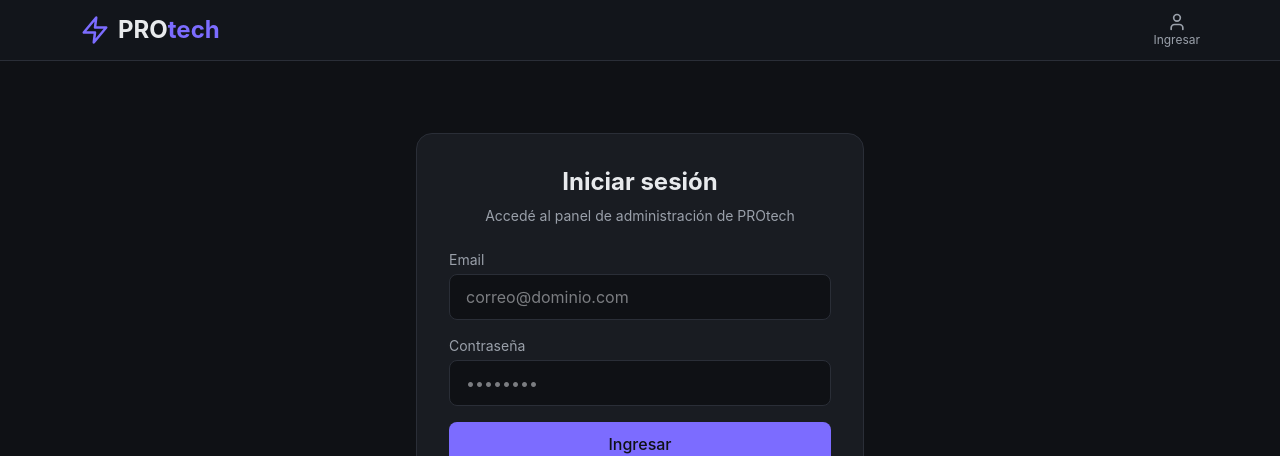
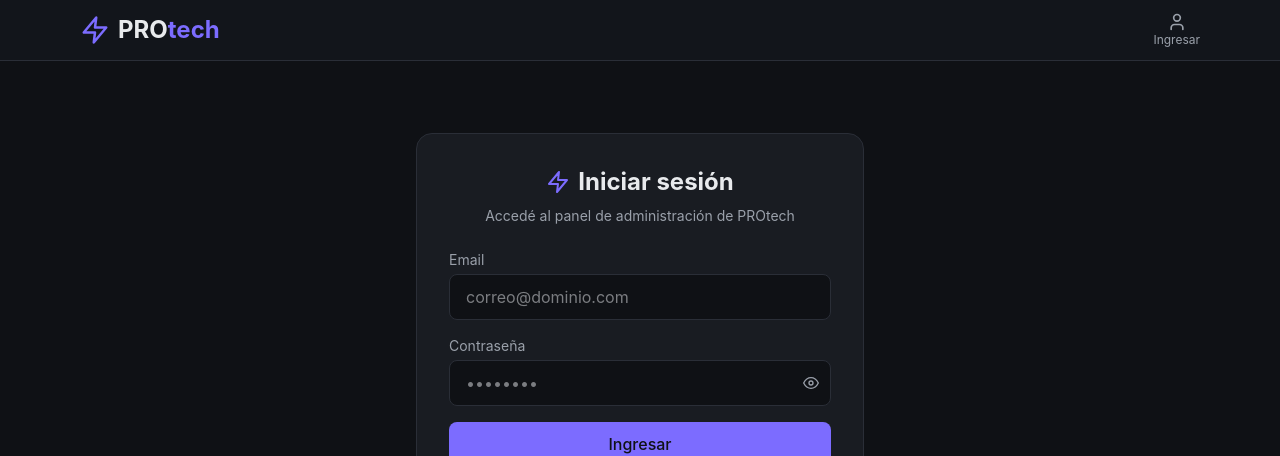
Before and after one commit to amaliafernandez/ecommerce-pro, a React (Vite) app: page /login in a window 1280 px wide. Shown: the top 456 px of the page. Built offline with nearby package versions, Linux system fonts and the light colour scheme.

Commit message:
feat: agregué mejoras en detalles del login

```diff
--- a/src/components/pages/Login.jsx
+++ b/src/components/pages/Login.jsx
@@ -1,8 +1,9 @@
-import {useForm} from "react-hook-form";
-import {Link, useNavigate} from "react-router";
+import { useForm } from "react-hook-form";
+import { Link, useNavigate } from "react-router";
 import Swal from "sweetalert2";
-import {useAppContext} from "../../context/AppContext";
-import {useEffect} from "react";
+import { useAppContext } from "../../context/AppContext";
+import { useEffect, useState } from "react";
+import { FiEye, FiEyeOff, FiZap } from "react-icons/fi";
 
 // Carga inicial de Usuarios
 const usuariosIniciales = [
@@ -54,6 +55,7 @@ function Login() {
   } = useForm();
   const navegacion = useNavigate();
   const { setUsuarioLogueado } = useAppContext();
+  const [mostrarPassword, setMostrarPassword] = useState(false);
 
   // Cargo el LocalStorage:
   useEffect(() => {
@@ -95,7 +97,9 @@ function Login() {
   return (
     <section className="flex items-center justify-center py-12">
       <div className="w-full max-w-md bg-card border border-line rounded-2xl p-8">
-        <h1 className="text-2xl font-bold text-center">Iniciar sesión</h1>
+        <h1 className="flex items-center justify-center gap-2 text-2xl font-bold">
+          <FiZap className="text-accent" /> Iniciar sesión
+        </h1>
         <p className="text-sm text-muted text-center mt-2 mb-6">Accedé al panel de administración de PROtech</p>
 
         <form onSubmit={handleSubmit(onSubmit)} className="space-y-4">
@@ -118,14 +122,19 @@ function Login() {
 
           <div>
             <label className="block text-sm text-muted mb-1">Contraseña</label>
+            <div className="relative">
               <input
-              type="password"
+                type={mostrarPassword ? "text" : "password"}
                 placeholder="••••••••"
-              className={`w-full px-4 py-2.5 bg-bg border rounded-lg text-text focus:outline-none focus:border-accent transition-colors ${errors.password ? "border-danger" : "border-line"}`}
+                className={`w-full px-4 py-2.5 pr-11 bg-bg border rounded-lg text-text focus:outline-none focus:border-accent transition-colors ${errors.password ? "border-danger" : "border-line"}`}
                 {...register("password", {
                   required: "La contraseña es obligatoria",
                 })}
               />
+              <button type="button" onClick={() => setMostrarPassword(!mostrarPassword)} className="absolute right-3 top-1/2 -translate-y-1/2 text-muted hover:text-text">
+                {mostrarPassword ? <FiEyeOff /> : <FiEye />}
+              </button>
+            </div>
             {errors.password && <span className="text-danger text-xs mt-1 block">{errors.password.message}</span>}
           </div>
 
```
Lines whose indentation alone changed are shown as unchanged.
